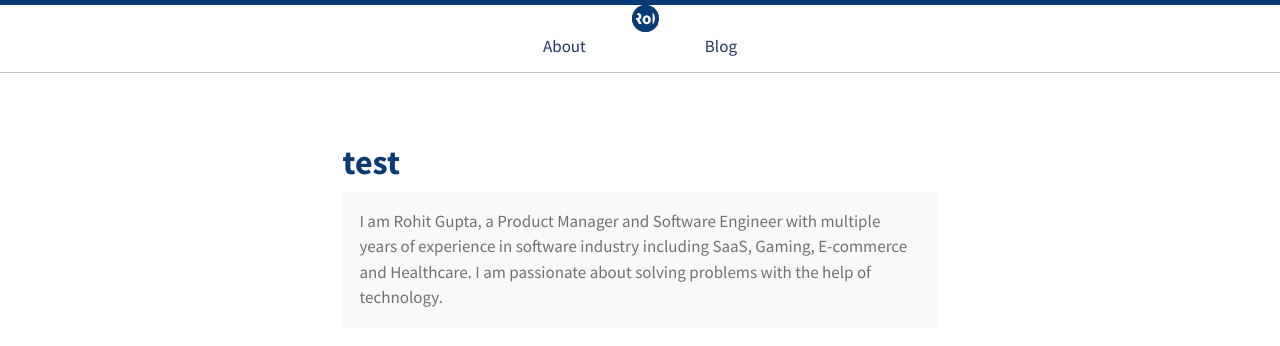
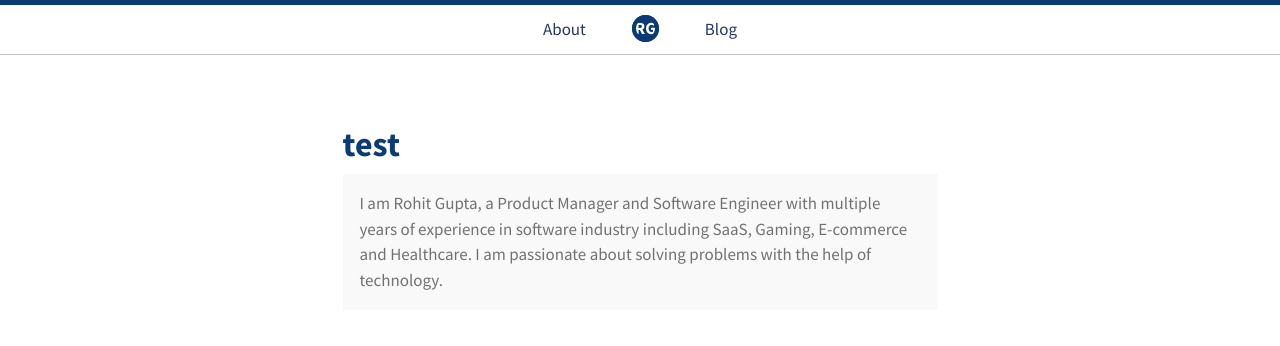
Before and after one commit to rohitgupta61/myblog, a Jekyll site: the page built from test.md, in a window 1280 px wide. Shown: the top 346 px of the page. Built offline with Jekyll 4.4.1, drawn with Linux system fonts in a browser that asks for light colours.

Commit message:
Update default.html

```diff
--- a/_layouts/default.html
+++ b/_layouts/default.html
@@ -8,7 +8,7 @@
     <nav class="nav-main">
       <ul>
         <li class="hvr-underline-reveal"><a href="{{ site.baseurl }}/about/">About</a></li>
-        <li class="logo"><a class="hvr-ripple-out" href="{{ site.baseurl }}/">Rohit Gupta</a></li>
+        <li class="logo"><a class="hvr-ripple-out" href="{{ site.baseurl }}/">RG</a></li>
         <li class="hvr-underline-reveal"><a href="{{ site.baseurl }}/blog/">Blog</a></li>
       </ul>
     </nav>
```
